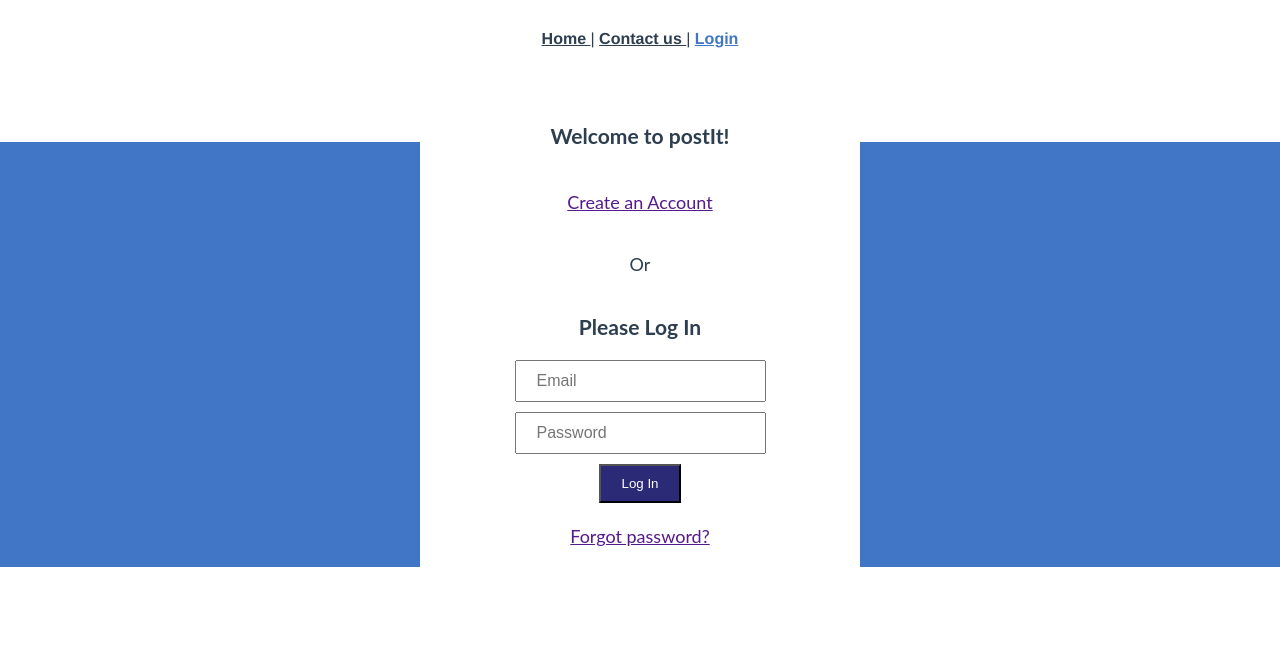
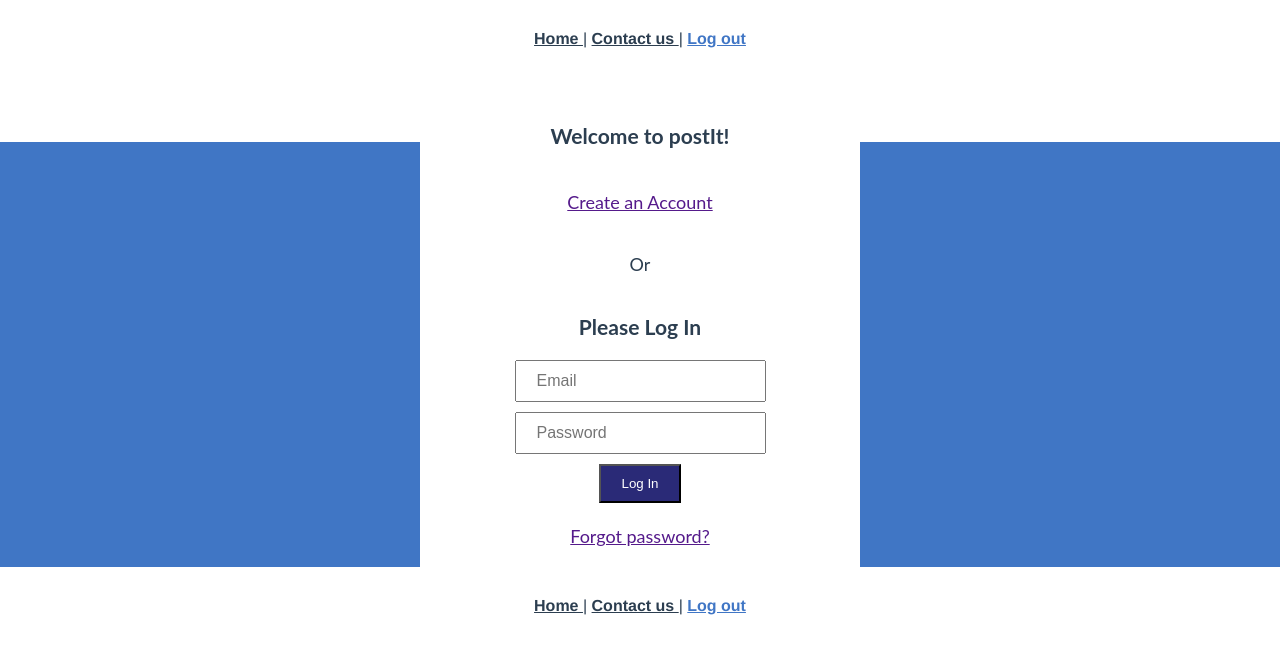
Before and after one commit to regitaluukas/wad2021_hw3, a Vue app: page / in a window 1280 px wide. Shown: the top 654 px of the page. Built offline with nearby package versions, Linux system fonts and the light colour scheme.

Commit message:
added footer component

```diff
--- a/src/App.vue
+++ b/src/App.vue
@@ -5,12 +5,30 @@
     <div id="nav">
        <router-link :to="{ name: 'posts'}"> Home </router-link>|
        <router-link :to="{ name: 'contactus'}"> Contact us </router-link>|
-       <router-link :to="{ name: 'login'}"> Login </router-link>
+       <router-link :to="{ name: 'login'}"> Log out </router-link>
     </div>
     <router-view />
   </div>
+  <footerVue></footerVue>
 </body>
 </template>
+
+<script>
+import footerVue from "@/components/footerVue.vue";
+export default {
+  components: {
+    "footerVue": footerVue,
+  },
+ data(){
+ return{
+ }},
+ methods: {
+ResetLikes: function() {
+ this.$store.commit("ResetLikes")
+ }}
+};
+
+</script>
 
 <style lang="scss">
 
--- /dev/null
+++ b/src/components/footerVue.vue
@@ -0,0 +1,20 @@
+<template>
+  <div id="app">
+    <div id="nav">
+       <router-link :to="{ name: 'posts'}"> Home </router-link>|
+       <router-link :to="{ name: 'contactus'}"> Contact us </router-link>|
+       <router-link :to="{ name: 'login'}"> Log out </router-link>
+    </div>
+  </div>
+</template>
+
+// <script>
+// export default {
+//  name: "footerVue",
+//     data() {
+//         return {
+//             Log: 'home title'
+//         }
+//       },
+// }
+// </script>
--- a/src/views/posts.vue
+++ b/src/views/posts.vue
@@ -12,6 +12,7 @@
 <script>
 
 import post_compo from "@/components/post_compo.vue";
+
 
 export default {
   name: "posts",
```
